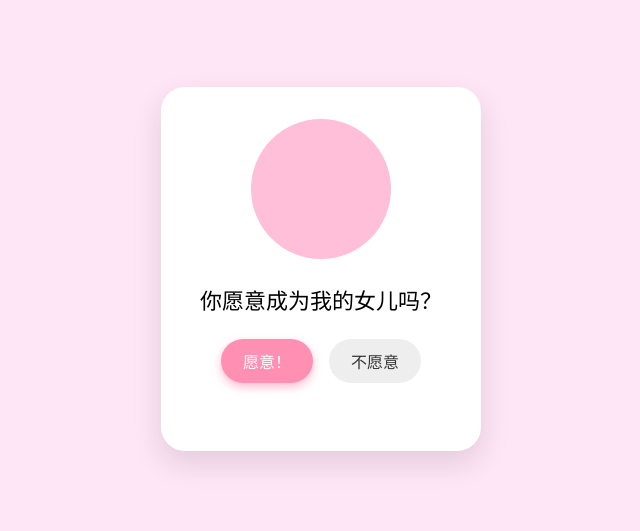
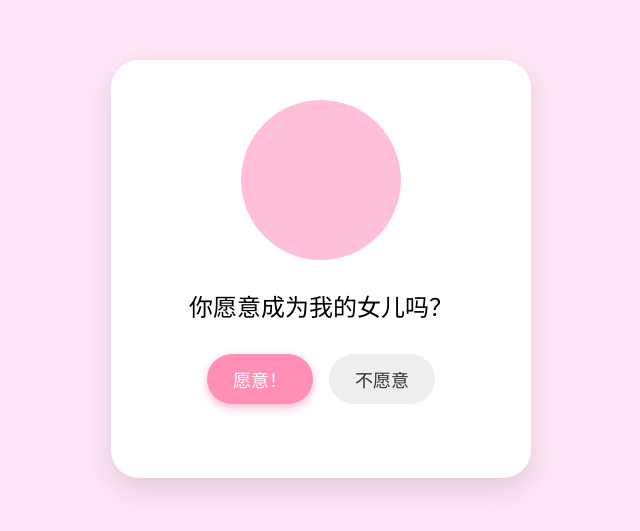
Before and after one commit to APEMAIA-GUUA/LA-DOMANDA-DA-HUBA, a plain HTML site: page index.html in a window 1280 px wide. Shown: the part 131-662 px from the top of the page, without its empty margins (319-959 px from the left). Drawn offline with Linux system fonts and the light colour scheme.

Commit message:
Update index.html

```diff
--- a/index.html
+++ b/index.html
@@ -19,39 +19,43 @@
       height: 100vh;
     }
 
+    /* 卡片变大 + 自适应手机宽度 */
     .card {
       background: #ffffff;
-      width: 320px;
-      padding: 32px 24px 28px;
-      border-radius: 24px;
+      width: min(420px, 90vw);      /* 最大 420px，最小占 90% 屏幕宽 */
+      padding: 40px 28px 32px;      /* 比之前更宽松一点 */
+      border-radius: 28px;
       box-shadow: 0 12px 30px rgba(0,0,0,0.12);
       text-align: center;
     }
 
+    /* 头像圆圈也放大一点 */
     .avatar {
-      width: 140px;
-      height: 140px;
+      width: 160px;
+      height: 160px;
       border-radius: 50%;
-      margin: 0 auto 24px;
+      margin: 0 auto 28px;
       background: #ffbfd9;
     }
 
+    /* 中间问题文字变大 */
     .question {
-      font-size: 22px;
-      margin-bottom: 24px;
+      font-size: 24px;
+      line-height: 1.6;
+      margin-bottom: 28px;
     }
 
     .buttons {
       display: flex;
       justify-content: center;
       gap: 16px;
-      margin-bottom: 16px;
+      margin-bottom: 18px;
       align-items: center;
     }
 
     button {
-      padding: 10px 22px;
-      font-size: 16px;
+      padding: 12px 26px;
+      font-size: 18px;              /* 按钮文字变大 */
       border: none;
       border-radius: 999px;
       cursor: pointer;
@@ -71,8 +75,8 @@
     }
 
     #msg {
-      margin-top: 8px;
-      font-size: 18px;
+      margin-top: 10px;
+      font-size: 20px;              /* 提示文字也稍微大一点 */
       color: #ff4b6a;
       min-height: 24px;
       line-height: 1.4;
@@ -83,6 +87,7 @@
   <div class="card">
     <div class="avatar"></div>
 
+    <!-- 这里你已经改成“女儿”了，可以按你现在的写法来 -->
     <div class="question">你愿意成为我的女儿吗？</div>
 
     <div class="buttons">
@@ -93,7 +98,6 @@
     <div id="msg"></div>
   </div>
 
-  <!-- 注意：整段脚本要放在 body 里面，并且在元素后面 -->
   <script>
     const yesBtn = document.getElementById("yesBtn");
     const noBtn  = document.getElementById("noBtn");
@@ -104,17 +108,17 @@
 
     // 点击“愿意”
     yesBtn.addEventListener("click", () => {
+      // 这里改成你想要的那句
       msg.textContent = "升职加薪有你的！";
     });
 
-    // 点击“不愿意”
+    // 点击“不愿意” -> 愿意按钮无限变大
     noBtn.addEventListener("click", () => {
-      // 每点一次就变大一点，可以无限大
-      yesScale *= 1.1 ;   // 想更夸张就改成 1.5 或 2
+      yesScale *= 1.3;   // 想更夸张就改成 1.5 或 2
       yesBtn.style.transform  = "scale(" + yesScale + ")";
       yesBtn.style.transition = "transform 0.2s ease";
 
-      msg.textContent = "还是更喜欢妈妈吗？";
+      msg.textContent = "还是更喜欢妈妈吗 ？";
     });
   </script>
 </body>
```
